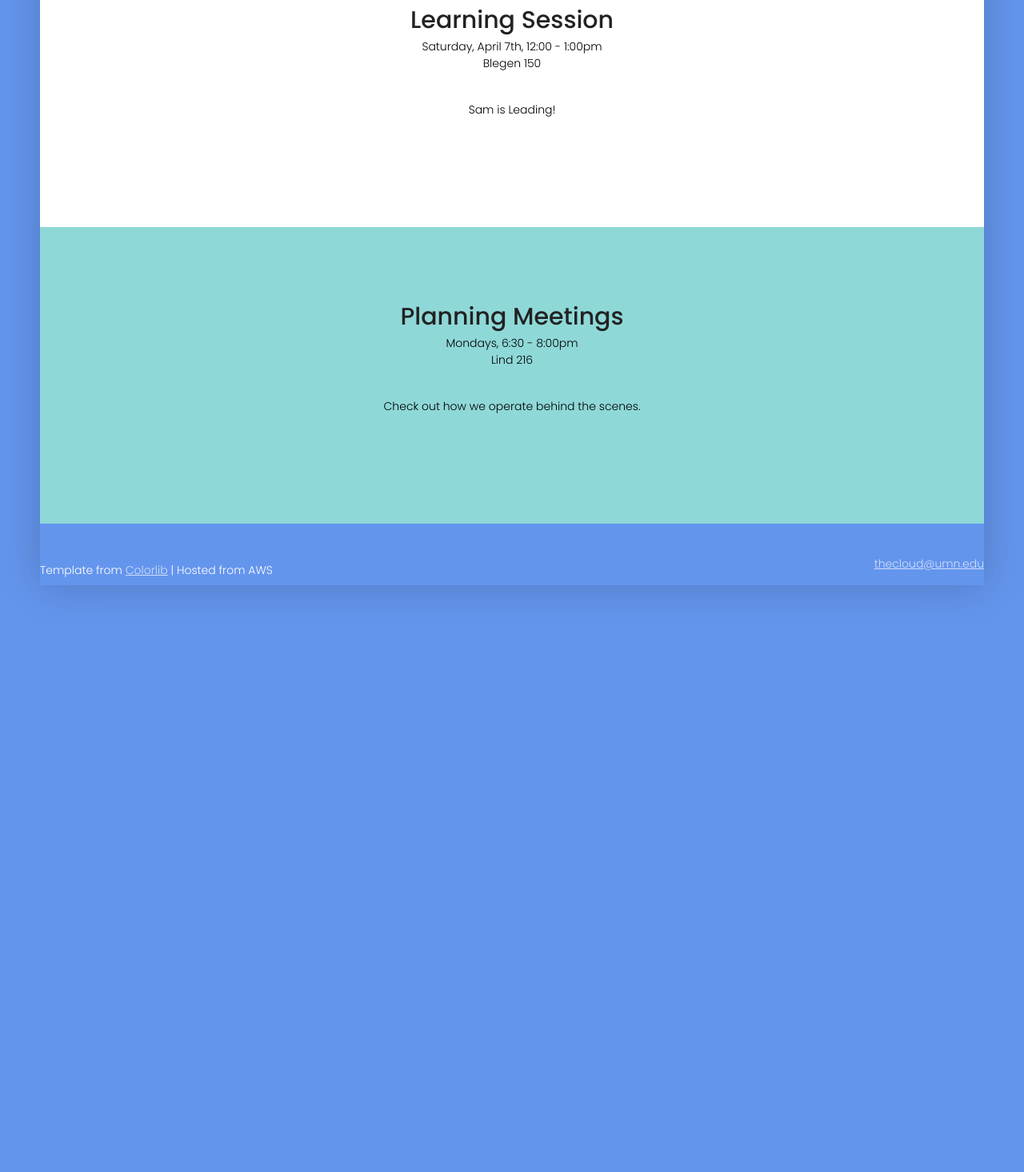
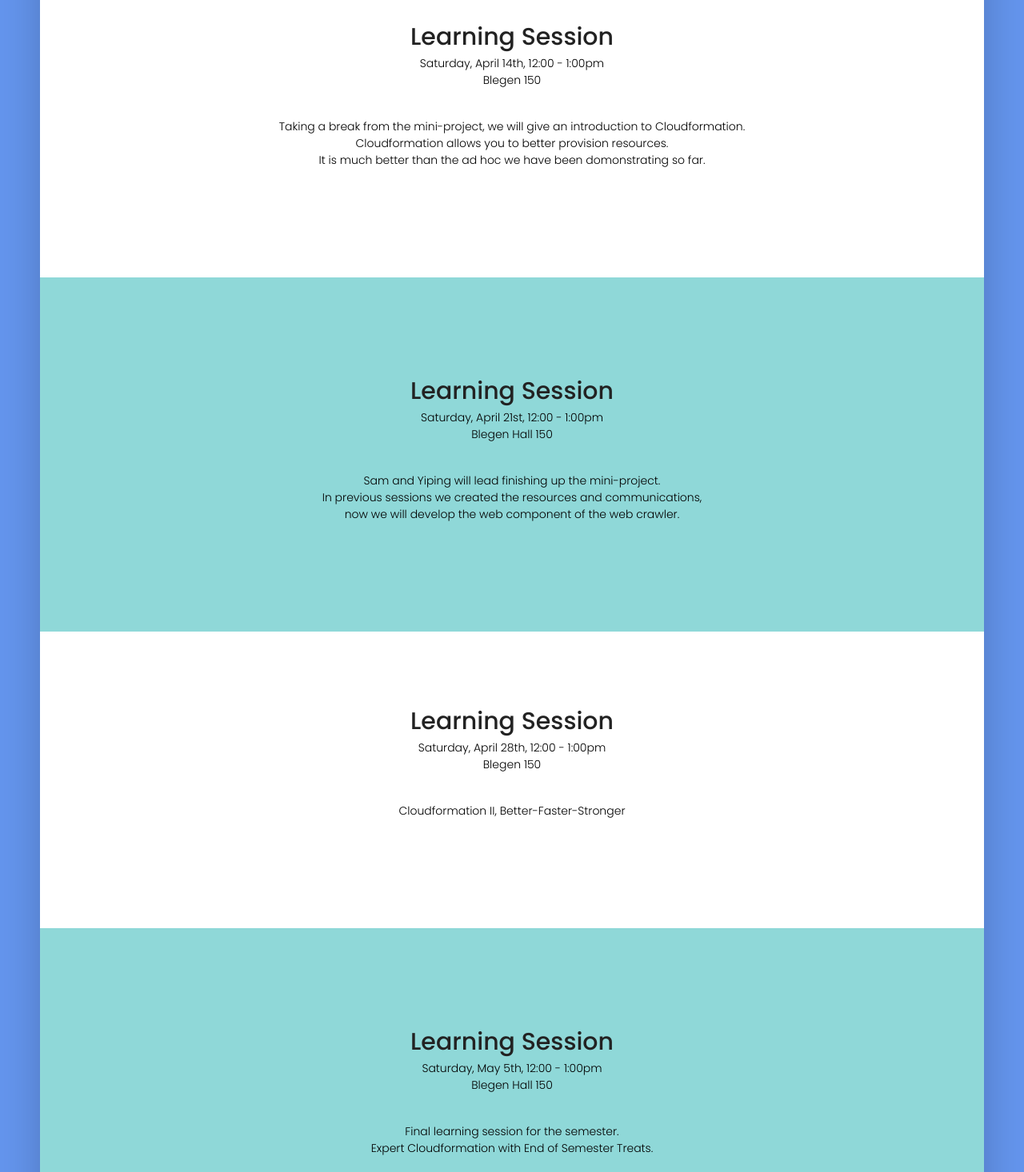
Before and after one commit to CodyPerakslis/static-s3-website, a plain HTML site: page umncloud/info/index.html in a window 1280 px wide. Shown: the part 900-2366 px from the top of the page at 80% size. Before the commit the page ends 1682 px from the top, so only its background shows below. Drawn offline with nearby package versions, Linux system fonts and the light colour scheme.

Commit message:
put in everything

```diff
--- a/umncloud/info/index.html
+++ b/umncloud/info/index.html
@@ -73,9 +73,11 @@
 					<div class="col-md-12 col-sm-12 text-center">
 						<div class="studio-content" id="learning">
 							<h2>Learning Session</h2>
-							<p style="color:black;">Saturday, March 31st, 12:00 - 1:00pm<br />Blegen Hall 150</p><br />
-							<p style="color:black;">We're going to be doing more work on our web crawler mini-project.<br />This will give you
-								experience with SQS, DynamoDB, Lambda, and IAM.</p>
+							<p style="color:black;">Saturday, April 7th, 12:00 - 1:00pm<br />Blegen Hall 150</p><br />
+							<p style="color:black;">We're going to be doing more work on our web crawler mini-project.<br />
+								This session will emphasize working with DynamoDB in console and using boto3.<br />
+								Sam will be leading this session with help from Yiping.
+							</p>
 						</div>
 					</div>
 				</div>
@@ -91,8 +93,12 @@
 					<div class="col-md-12 col-sm-12 text-center">
 						<div class="studio-content">
 							<h2>Learning Session</h2>
-							<p style="color:black;">Saturday, April 7th, 12:00 - 1:00pm<br />Blegen 150</p><br />
-							<p style="color:black;">Sam is Leading!</p>
+							<p style="color:black;">Saturday, April 14th, 12:00 - 1:00pm<br />Blegen 150</p><br />
+							<p style="color:black;">Taking a break from the mini-project, we will give an introduction
+								to Cloudformation.<br />Cloudformation allows you to better provision resources.<br />
+								It is much better than the ad hoc we have been domonstrating so far.
+
+							</p>
 						</div>
 					</div>
 				</div>
@@ -100,7 +106,66 @@
 			</div>
 
 		</section>
-		<section class="contact-area" style="background-color:#8FD8D8;">
+
+		<section class="section-gap" style="background-color:#8FD8D8;">
+			<div class="overlay overlay-bg"></div>
+			<div class="container">
+				<div class="row align-items-center">
+					<div class="col-md-12 col-sm-12 text-center">
+						<div class="studio-content" id="learning">
+							<h2>Learning Session</h2>
+							<p style="color:black;">Saturday, April 21st, 12:00 - 1:00pm<br />Blegen Hall 150</p><br />
+							<p style="color:black;">Sam and Yiping will lead finishing up the mini-project.<br />
+								In previous sessions we created the resources and communications,<br /> now we will develop
+								the web component of the web crawler.
+							</p>
+						</div>
+					</div>
+				</div>
+
+			</div>
+
+		</section>
+
+		<section class="contact-area">
+			<div class="overlay overlay-bg"></div>
+			<div class="container">
+				<div class="row align-items-center">
+					<div class="col-md-12 col-sm-12 text-center">
+						<div class="studio-content">
+							<h2>Learning Session</h2>
+							<p style="color:black;">Saturday, April 28th, 12:00 - 1:00pm<br />Blegen 150</p><br />
+							<p style="color:black;">Cloudformation II, Better-Faster-Stronger
+							</p>
+						</div>
+					</div>
+				</div>
+
+			</div>
+
+		</section>
+
+		<section class="section-gap" style="background-color:#8FD8D8;">
+			<div class="overlay overlay-bg"></div>
+			<div class="container">
+				<div class="row align-items-center">
+					<div class="col-md-12 col-sm-12 text-center">
+						<div class="studio-content" id="learning">
+							<h2>Learning Session</h2>
+							<p style="color:black;">Saturday, May 5th, 12:00 - 1:00pm<br />Blegen Hall 150</p><br />
+							<p style="color:black;">Final learning session for the semester.<br />
+								Expert Cloudformation with End of Semester Treats.
+							</p>
+						</div>
+					</div>
+				</div>
+
+			</div>
+
+		</section>
+
+
+		<section class="contact-area">
 			<div class="overlay overlay-bg"></div>
 			<div class="container">
 				<div class="row align-items-center">
```
Also changed, not shown: umncloud/index.html (+1 -1 lines).
